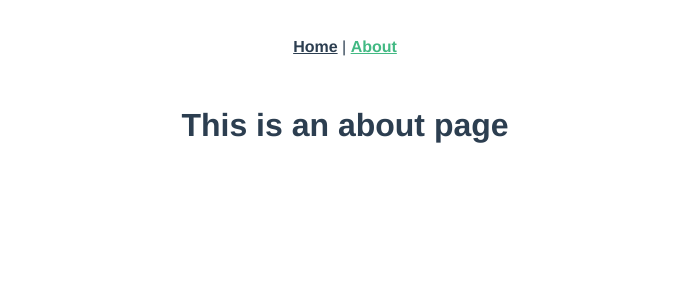
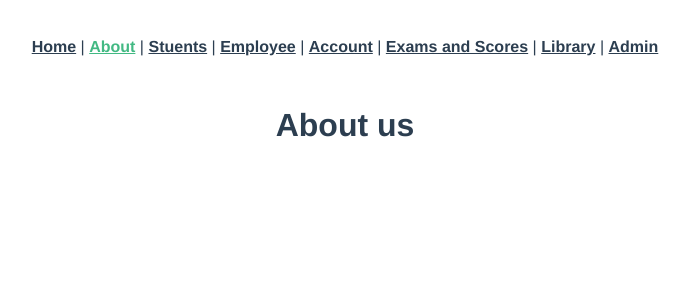
Before and after one commit to ashish6566/electron-vue-app, a Vue app in the folder app-1.0.0/: page /about in a window 1280 px wide. Shown: the top 300 px of the page, without its empty margins (295-984 px from the left). Built offline with nearby package versions, Linux system fonts and the light colour scheme.

Commit message:
router link added to views

```diff
--- a/app-1.0.0/src/App.vue
+++ b/app-1.0.0/src/App.vue
@@ -2,7 +2,13 @@
   <div id="app">
     <div id="nav">
       <router-link to="/">Home</router-link> |
-      <router-link to="/about">About</router-link>
+      <router-link to="/about">About</router-link> |
+      <router-link to="/student">Stuents</router-link> |
+      <router-link to="/employee">Employee</router-link> |
+      <router-link to="/account">Account</router-link> |
+      <router-link to="/exams_score">Exams and Scores</router-link> |
+      <router-link to="/library">Library</router-link> |
+      <router-link to="/admin">Admin</router-link>
     </div>
     <router-view/>
   </div>
--- a/app-1.0.0/src/components/HomeComponent.vue
+++ b/app-1.0.0/src/components/HomeComponent.vue
@@ -2,7 +2,8 @@
   <div class="home">
     <h1>{{ msg }}</h1>
     <p>
-      Lets you easily serve the school management
+      Lets you perform the School Management
+      <br/>more conveniently
     </p>
     <h3>Dashboards</h3>
     <div class="grid-dashboards">
--- a/app-1.0.0/src/router.js
+++ b/app-1.0.0/src/router.js
@@ -20,6 +20,41 @@ export default new Router({
       // this generates a separate chunk (about.[hash].js) for this route
       // which is lazy-loaded when the route is visited.
       component: () => import(/* webpackChunkName: "about" */ './views/About.vue')
-    }
+    },
+    {
+      path: '/student',
+      name: 'student',
+      component: () => import(/* webpackChunkName: "student" */ './views/Student.vue')
+    },
+    {
+      path: '/employee',
+      name: 'employee',
+      component: () => import(/* webpackChunkName: "student" */ './views/Employee.vue')
+    },
+    {
+      path: '/account',
+      name: 'account',
+      component: () => import(/* webpackChunkName: "student" */ './views/Account.vue')
+    },
+    {
+      path: '/exams_score',
+      name: 'exams_score',
+      component: () => import(/* webpackChunkName: "student" */ './views/ExamsScores.vue')
+    },
+    {
+      path: '/library',
+      name: 'library',
+      component: () => import(/* webpackChunkName: "student" */ './views/Library.vue')
+    },
+    {
+      path: '/admin',
+      name: 'admin',
+      component: () => import(/* webpackChunkName: "student" */ './views/Admin.vue')
+    }//,
+    // {
+    //   path: '/student',
+    //   name: 'student',
+    //   component: () => import(/* webpackChunkName: "student" */ './views/Student.vue')
+    // }
   ]
 })
--- a/app-1.0.0/src/views/About.vue
+++ b/app-1.0.0/src/views/About.vue
@@ -1,5 +1,5 @@
 <template>
   <div class="about">
-    <h1>This is an about page</h1>
+    <h1>About us</h1>
   </div>
 </template>
--- a/app-1.0.0/src/views/Admin.vue
+++ b/app-1.0.0/src/views/Admin.vue
@@ -1,5 +1,5 @@
 <template>
   <div class="admin">
-    <h1>This is an about page</h1>
+    <h1>Manage Users</h1>
   </div>
 </template>
--- a/app-1.0.0/src/views/Employee.vue
+++ b/app-1.0.0/src/views/Employee.vue
@@ -1,5 +1,5 @@
 <template>
   <div class="employee">
-    <h1>This is an about page</h1>
+    <h1>Manage Employee</h1>
   </div>
 </template>
--- a/app-1.0.0/src/views/ExamsScore.vue
+++ b/app-1.0.0/src/views/ExamsScores.vue
@@ -1,5 +1,5 @@
 <template>
   <div class="exams-score">
-    <h1>This is an about page</h1>
+    <h1>Manage Exams and Scores</h1>
   </div>
 </template>
--- a/app-1.0.0/src/views/Library.vue
+++ b/app-1.0.0/src/views/Library.vue
@@ -1,5 +1,5 @@
 <template>
   <div class="library">
-    <h1>This is an about page</h1>
+    <h1>Manage Library</h1>
   </div>
 </template>
--- a/app-1.0.0/src/views/Student.vue
+++ b/app-1.0.0/src/views/Student.vue
@@ -1,5 +1,5 @@
 <template>
   <div class="student">
-    <h1>This is an about page</h1>
+    <h1>Manage Student</h1>
   </div>
 </template>
```
Also changed, not shown: 1 other file (tests, documents, lock files or other folders).
